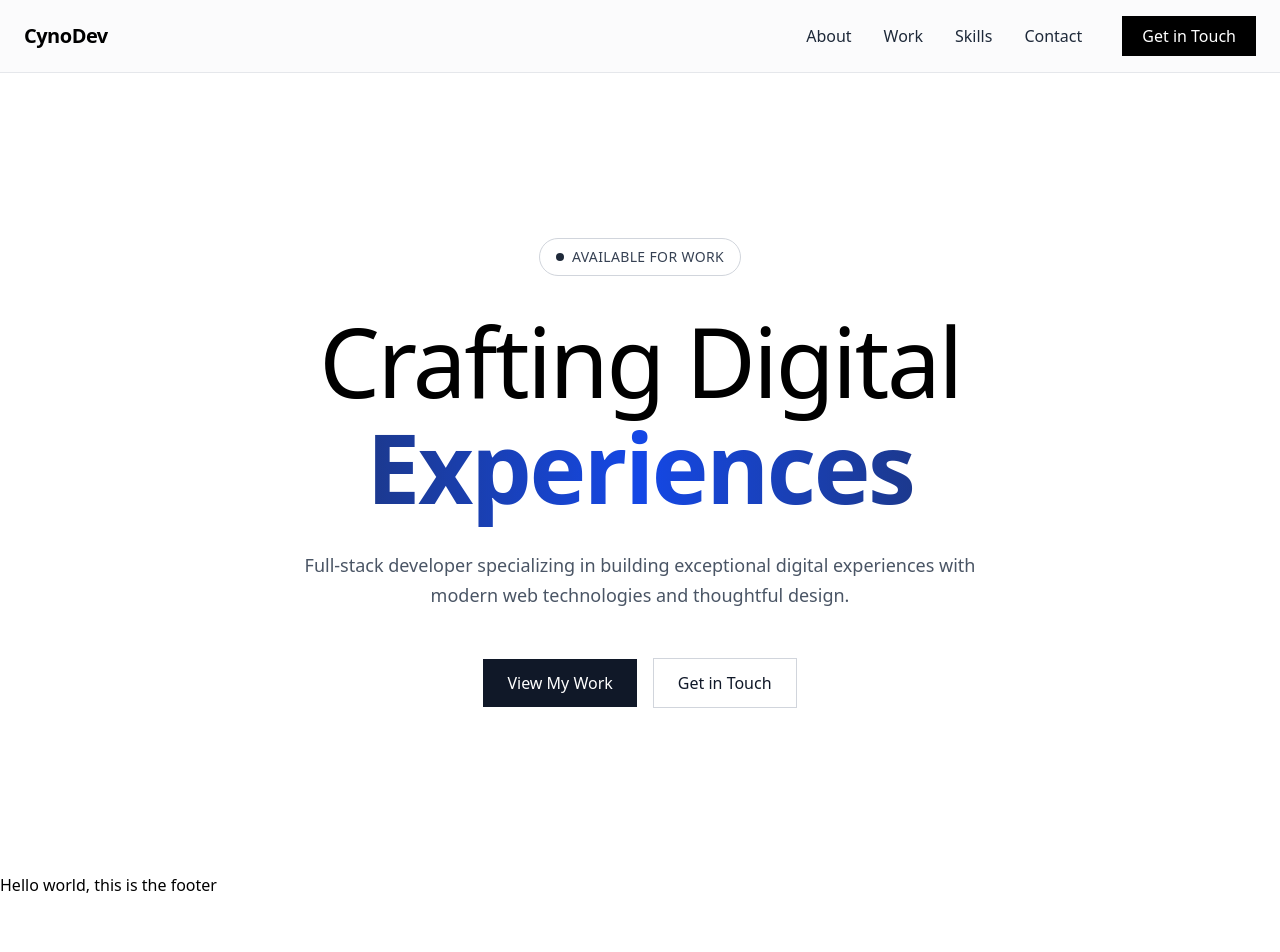
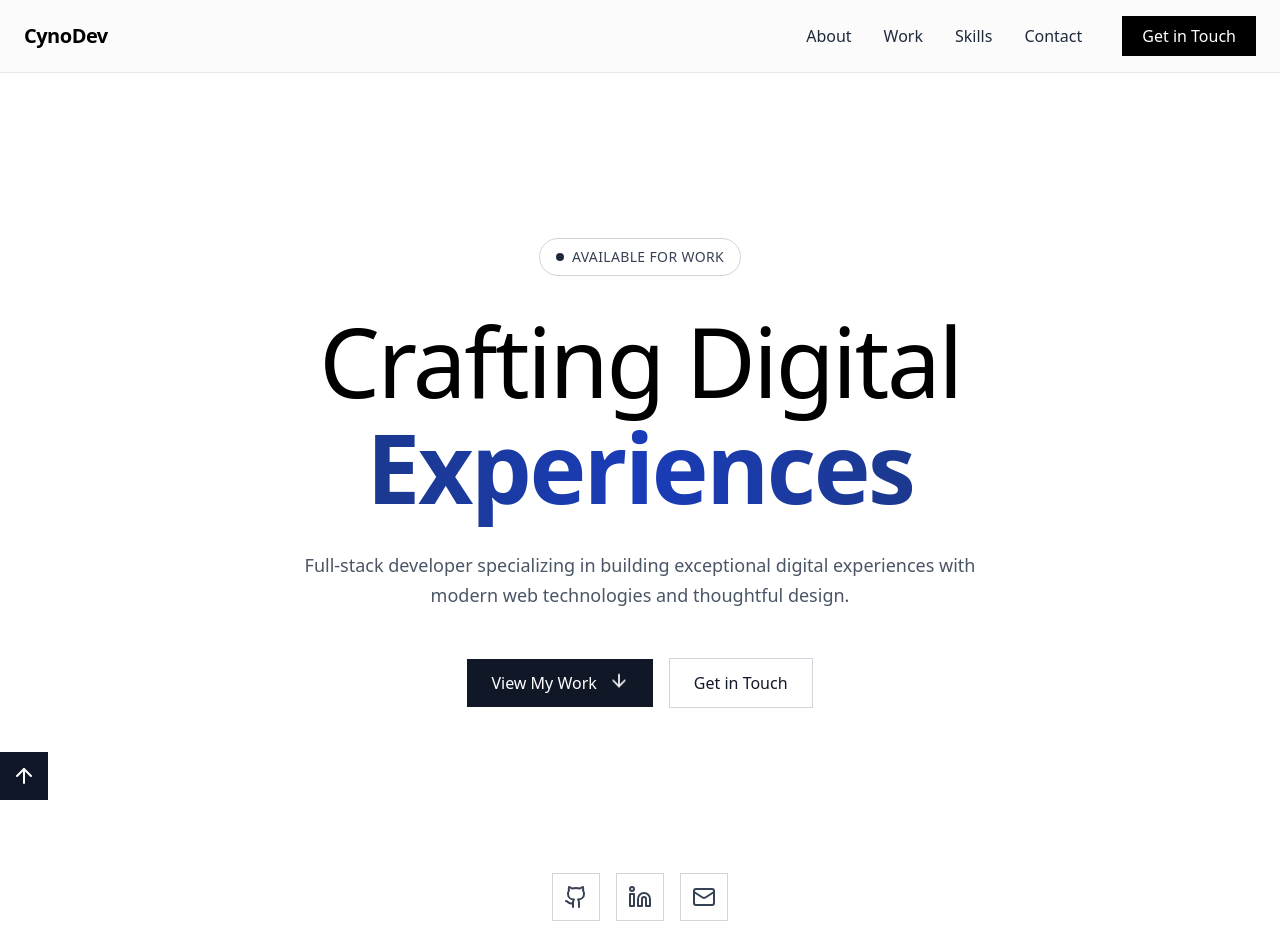
Before and after one commit to Roqeeb-dev/personal-portfolio, a Next.js app: page / in a window 1280 px wide. Shown: the top 952 px of the page. Before the commit the page ends 897 px from the top, so only its background shows below. Built offline with nearby package versions, Linux system fonts and the light colour scheme.

Commit message:
added designs for buttons and icons

```diff
--- a/app/layout.tsx
+++ b/app/layout.tsx
@@ -2,6 +2,7 @@ import type { Metadata } from "next";
 import { Geist, Geist_Mono } from "next/font/google";
 import "./globals.css";
 import Navbar from "@/components/Navbar";
+import ArrowUpIcon from "@/components/ArrowUpIcon";
 import Footer from "@/components/Footer";
 
 const geistSans = Geist({
@@ -31,6 +32,7 @@ export default function RootLayout({
       >
         <Navbar />
         {children}
+        <ArrowUpIcon />
         <Footer />
       </body>
     </html>
--- /dev/null
+++ b/components/ArrowUpIcon.tsx
@@ -0,0 +1,9 @@
+import { ArrowUp } from "lucide-react";
+
+export default function ArrowUpIcon() {
+  return (
+    <div className="bg-gray-900 sticky bottom-0 right-0 p-3 inline-block">
+      <ArrowUp className="w-6 h-6 text-white" />
+    </div>
+  );
+}
--- a/components/Button.tsx
+++ b/components/Button.tsx
@@ -8,13 +8,14 @@ export default function Button({ text, variant, icon: Icon }: ButtonProps) {
   const primaryStyles = "bg-gray-900 text-white hover:bg-gray-800";
   const secondaryStyles =
     "bg-white border border-gray-300 text-gray-900 hover:bg-gray-50";
+  const withIconStyles = "flex items-center space-x-3";
 
   return (
     <button
-      className={`${variant === "primary" ? primaryStyles : secondaryStyles} px-6 py-3 font-medium text-base hover:scale-105 transition-all duration-200`}
+      className={`${variant === "primary" ? primaryStyles : secondaryStyles} ${withIconStyles} px-6 py-3 font-medium text-base hover:scale-105 transition-all duration-200`}
     >
       <span>{text}</span>
-      {Icon && <Icon className="w-4 h-4" />}
+      {Icon && <Icon className="w-5 h-5 text-white animate-bounce" />}
     </button>
   );
 }
--- a/components/Hero.tsx
+++ b/components/Hero.tsx
@@ -1,14 +1,16 @@
+import { ArrowDown, Github, Linkedin, Mail } from "lucide-react";
 import Pill from "./Pill";
 import Button from "./Button";
+import Icon from "./Icon";
 
 export default function Hero() {
   return (
-    <main className="bg-white">
+    <main className="bg-white w-full">
       <section className="min-h-screen max-w-5xl mx-auto flex flex-col items-center justify-center space-y-8 px-6">
         <Pill />
         <h1 className="text-[clamp(3.5rem,8vw,6rem)] leading-[1.1] text-center tracking-tight font-light">
           Crafting Digital <br />
-          <span className="bg-gradient-to-r from-blue-900 via-blue-700 to-blue-900 bg-clip-text text-transparent font-semibold">
+          <span className="bg-gradient-to-r from-blue-900 via-blue-800 to-blue-900 bg-clip-text text-transparent font-semibold">
             Experiences
           </span>
         </h1>
@@ -17,10 +19,16 @@ export default function Hero() {
           experiences with modern web technologies and thoughtful design.
         </p>
         <div className="flex items-center gap-4 pt-4">
-          <Button text="View My Work" variant="primary" />
+          <Button text="View My Work" variant="primary" icon={ArrowDown} />
           <Button text="Get in Touch" variant="secondary" />
         </div>
       </section>
+
+      <div className="flex items-center justify-center space-x-4">
+        <Icon icon={Github} />
+        <Icon icon={Linkedin} />
+        <Icon icon={Mail} />
+      </div>
     </main>
   );
 }
--- /dev/null
+++ b/components/Icon.tsx
@@ -0,0 +1,7 @@
+export default function Icon({ icon: Icon }: { icon: React.ElementType }) {
+  return (
+    <div className="flex items-center justify-center w-12 h-12 border border-gray-300 bg-white hover:border-3 hover:border-gray-400 hover:bg-gray-50 transition duration-200 cursor-pointer">
+      <Icon className="w-6 h-6 text-gray-700" />
+    </div>
+  );
+}
--- a/package.json
+++ b/package.json
@@ -9,6 +9,7 @@
     "lint": "eslint"
   },
   "dependencies": {
+    "lucide-react": "^0.564.0",
     "next": "16.1.6",
     "react": "19.2.3",
     "react-dom": "19.2.3"
```
Also changed, not shown: 1 other file (tests, documents, lock files or other folders).
